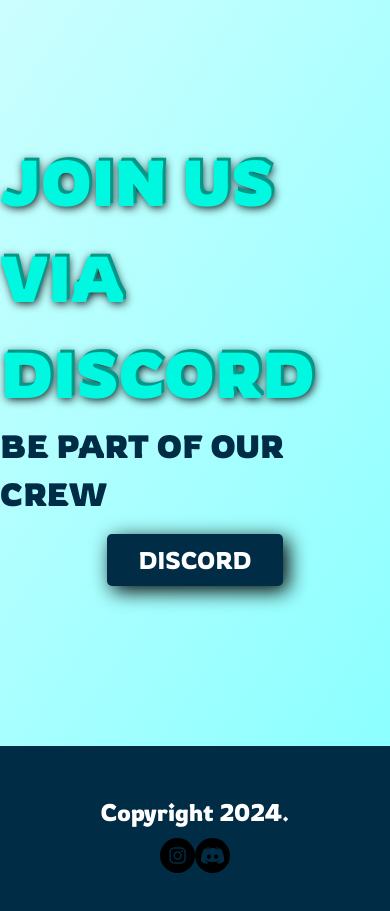
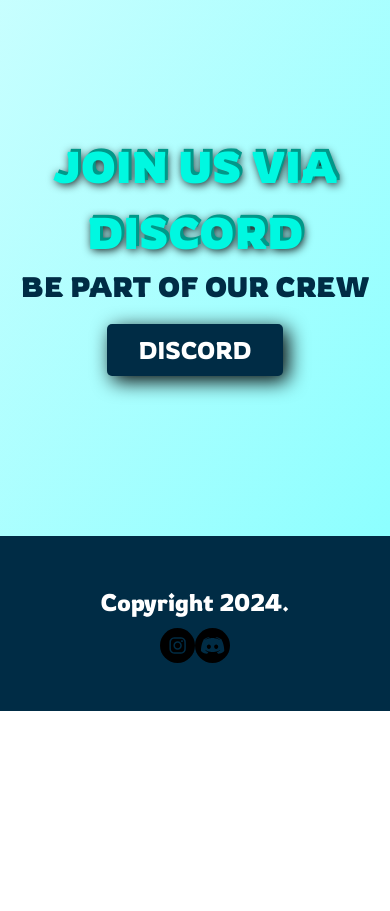
Before and after one commit to KenKindermann/CryptoView, a React (Vite) app: page / in a window 390 px wide. Shown: the part 1020-1931 px from the top of the page. After the commit the page ends 1731 px from the top, so only its background shows below. Built offline with nearby package versions, Linux system fonts and the light colour scheme; no server answers.

Commit message:
headers in join-us changes size when vw < 500px

```diff
--- a/src/App.css
+++ b/src/App.css
@@ -282,6 +282,7 @@
   flex-direction: column;
   justify-content: center;
   align-items: center;
+  text-align: center;
 }
 #join-us a {
   padding: 0.5rem 2rem;
@@ -296,6 +297,14 @@
   cursor: pointer;
 }
 
+@media (max-width: 500px) {
+  #join-us h2 {
+    font-size: 2.75rem;
+  }
+  #join-us h3 {
+    font-size: 1.75rem;
+  }
+}
 footer {
   background-color: #002c45;
   padding: 3rem 1rem;
--- a/style/pages/_joinUs.scss
+++ b/style/pages/_joinUs.scss
@@ -5,6 +5,7 @@
   flex-direction: column;
   justify-content: center;
   align-items: center;
+  text-align: center;
 
   a {
     padding: 0.5rem 2rem;
@@ -19,3 +20,14 @@
     cursor: pointer;
   }
 }
+
+@media (max-width: 500px) {
+  #join-us {
+    h2 {
+      font-size: 2.75rem;
+    }
+    h3 {
+      font-size: 1.75rem;
+    }
+  }
+}
```
Also changed, not shown: 1 other file (tests, documents, lock files or other folders).
